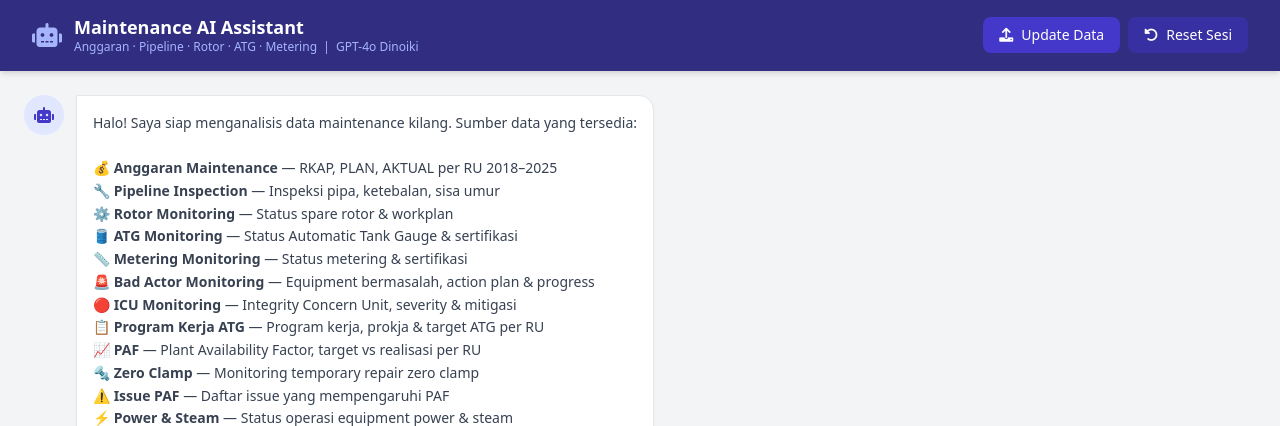
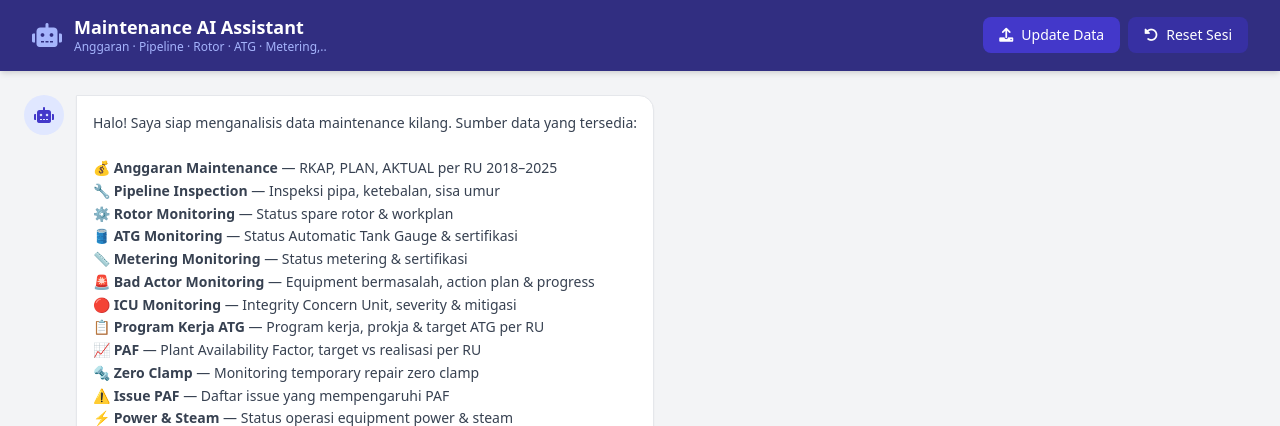
Before and after one commit to adnannasution/ragrel, a FastAPI app: page / in a window 1280 px wide. Shown: the top 426 px of the page. Run offline with FastAPI, Linux system fonts and the light colour scheme.

Commit message:
update header

```diff
--- a/templates/chatbot.html
+++ b/templates/chatbot.html
@@ -58,7 +58,7 @@
             <i class="fas fa-robot text-2xl text-indigo-300"></i>
             <div>
                 <h1 class="font-bold text-lg leading-tight">Maintenance AI Assistant</h1>
-                <p class="text-xs text-indigo-300">Anggaran · Pipeline · Rotor · ATG · Metering &nbsp;|&nbsp; GPT-4o Dinoiki</p>
+                <p class="text-xs text-indigo-300">Anggaran · Pipeline · Rotor · ATG · Metering,..</p>
             </div>
         </div>
         <div class="flex items-center gap-2">
```
